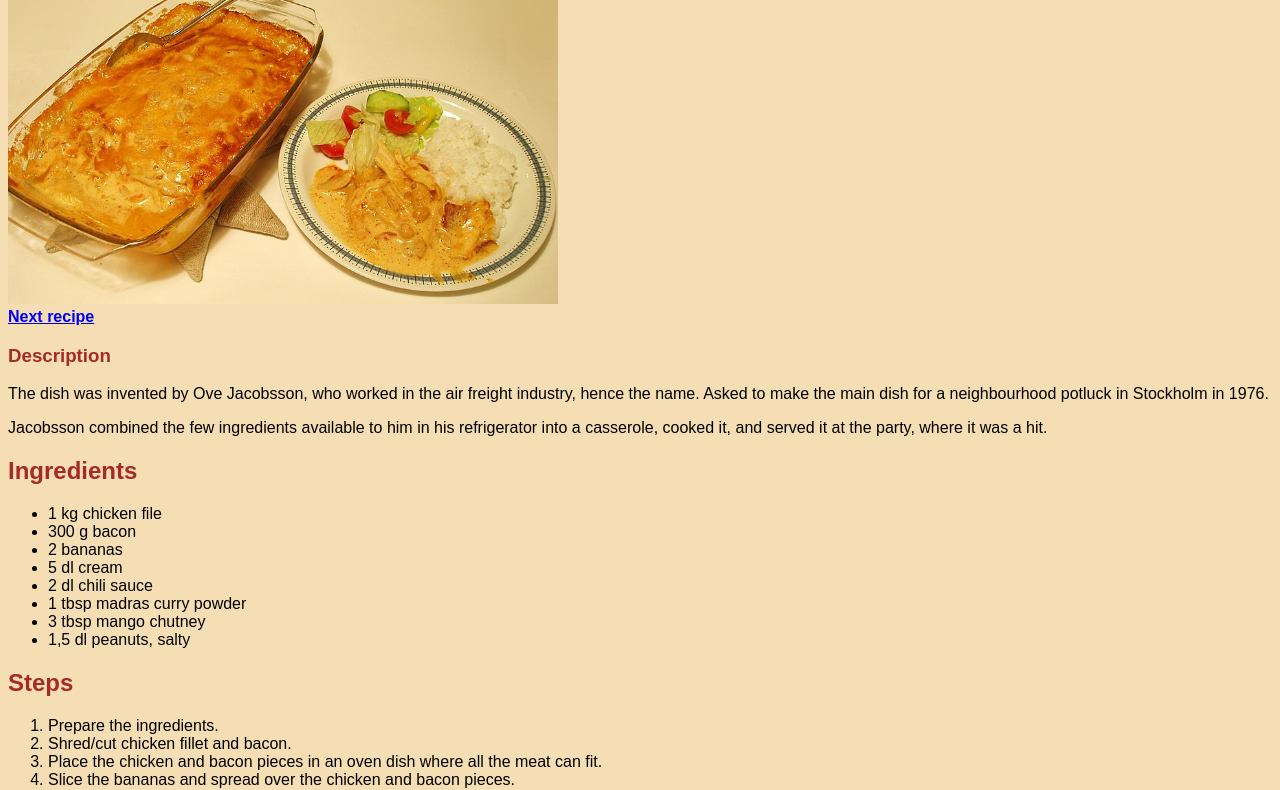
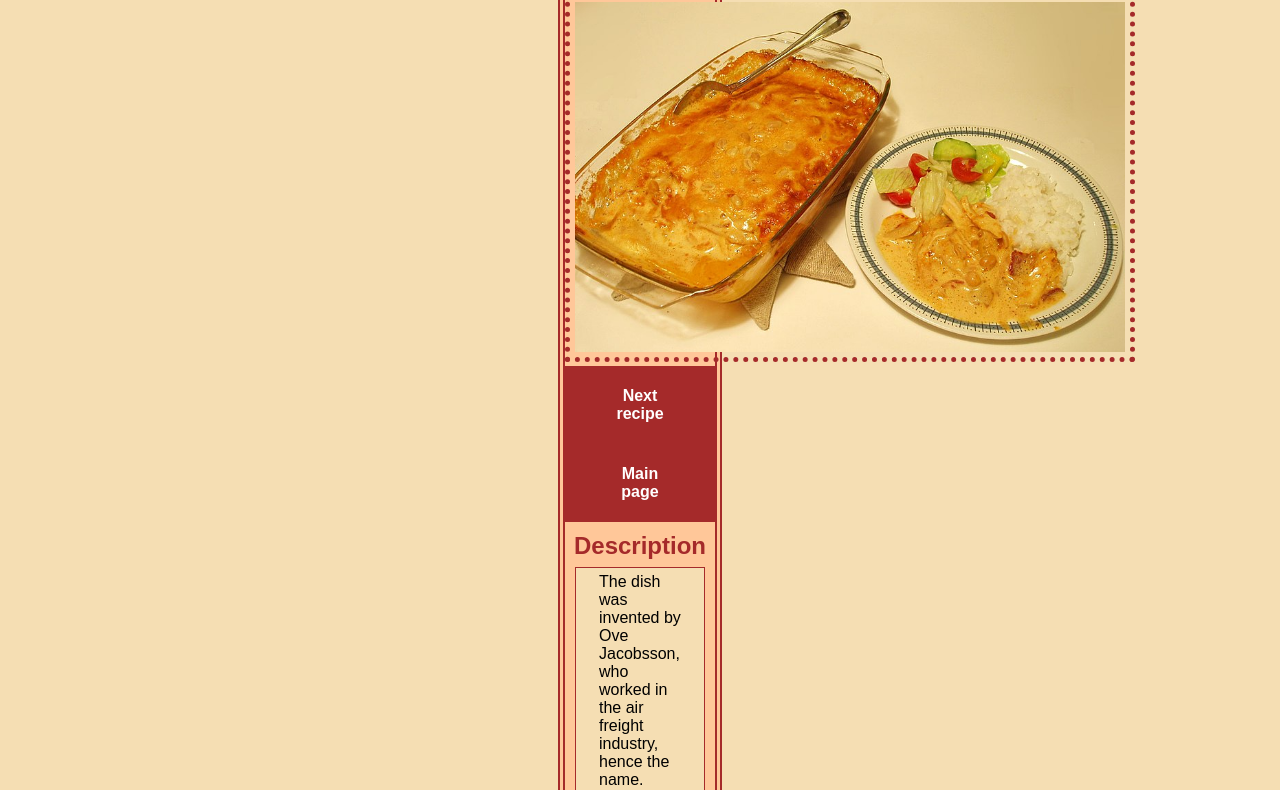
Before and after one commit to re1d555/odin-recipes, a plain HTML site: page recipes/flying-jacob.html in a window 1280 px wide. Shown: the part 126-916 px from the top of the page. Drawn offline with Linux system fonts and the light colour scheme.

Commit message:
Work with box model and cascade
add different style change on pages

```diff
--- a/recipes/flying-jacob.html
+++ b/recipes/flying-jacob.html
@@ -6,22 +6,29 @@
     <link rel="stylesheet" href="../style.css">
   </head>
   <body>
+    <div class="first-recipe">
+
       <div>
         <h1 class="title">Flying Jacob</h1>
           <img src="../images/Flygande_jakob_fardig.jpg"
           alt="Flying Jacob recipe">
       </div>
 
-        <a href="kringle.html">Next recipe</a>
+      <div>
+        <a class="lil-link" href="kringle.html">Next recipe</a>
+        <a class="lil-link" href="../index.html">Main page</a>
+      </div>
 
-    <h3 class="lil-title">Description</h3>
-      <p>The dish was invented by Ove Jacobsson, who worked in the air freight industry, hence the name. Asked to make the main dish for a
+      <h2 class="title">Description</h2>
+        <div class="description">
+          <p >The dish was invented by Ove Jacobsson, who worked in the air freight industry, hence the name. Asked to make the main dish for a
             neighbourhood potluck in Stockholm in 1976.</p>
           <p>Jacobsson combined the few ingredients available to him in his refrigerator into a casserole,
             cooked it, and served it at the party, where it was a hit.</p>
+        </div>
 
-    <h2 class="lil-title">Ingredients</h2>
-      <ul>
+      <h2 class="title">Ingredients</h2>
+        <ul class="description">
           <li>1 kg chicken file</li>
           <li>300 g bacon</li>
           <li>2 bananas</li>
@@ -32,8 +39,8 @@
           <li>1,5 dl peanuts, salty</li>
         </ul>
 
-    <h2 class="lil-title">Steps</h2>
-      <ol>
+      <h2 class="title">Steps</h2>
+        <ol class="description">
           <li>Prepare the ingredients.</li>
           <li>Shred/cut chicken fillet and bacon.</li>
           <li>Place the chicken and bacon pieces in an oven dish where all the meat can fit.</li>
@@ -44,7 +51,9 @@
           <li>Serve Flying Jacob with boiled rice (i used black rice this time) and with pressed cucumber</li>
         </ol>
 
-      <a href="../index.html">Main page</a>
+
+
+    </div>
 
   </body>
 </html>
--- a/style.css
+++ b/style.css
@@ -1,29 +1,97 @@
-* {
+body {
     background-color: wheat;
     font-family: Arial, Helvetica, sans-serif;
 }
 
-.main-page {
+.main-page,
+.first-recipe,
+.second-recipe,
+.third-recipe {
     text-align: center;
+    border: 7px double brown;
+    margin: 20px 550px 550px 550px;
+    padding-bottom: 400px;
+}
+
+.main-page,
+.list,
+.title,
+.first-recipe,
+.second-recipe,
+.third-recipe  {
+    background-color: hsl(27, 100%, 80%);
+}
+
+.title {
+    color: brown;
+    margin-bottom: 7px;
+    margin-top: 10px;
+}
+
+img {
+    width: 550px;
+    height: 350px;
+    padding: 5px;
+    border: 5px dotted brown;
 }
 
 .list {
     display: inline-block;
+    border: 4px solid brown;
+    padding: 0px 144px;
+    margin-top: 30px;
 }
 
-.title {
-    color: orangered;
+.lil-list {
+    margin-top: 20px;
+    margin-bottom: 20px;
+    display: block;
 }
 
-.lil-title {
-    color: brown;
+.link {
+    background-color: brown;
+    color: white;
+    font-weight: bold;
+    padding: 20px 40px;
+    display: block;
+    text-decoration: none;
+    border: 1px solid brown;
 }
 
-img {
-    height: 350px;
-    width: 550px ;
+.lil-link {
+    background-color: brown;
+    color: white;
+    font-weight: bold;
+    padding: 20px 40px;
+    text-decoration: none;
+    display: inline-block;
+    border: 1px solid brown;
 }
 
-a {
-    font-weight: bold;
+.link:hover {
+    background-color: wheat;
+    color: brown;
+    border: 1px solid brown;
 }
+
+.lil-link:hover {
+    background-color: wheat;
+    color: brown;
+    border: 1px solid brown;
+}
+
+p {
+    padding: 5px 13px;
+    margin: 0px 10px;
+}
+
+li {
+    padding-bottom: 5px;
+}
+
+.description {
+    text-align: left;
+    background-color: wheat;
+    border: 1px double brown;
+    margin: 0px 10px;
+}
```
Also changed, not shown: index.html (+10 -5 lines), recipes/kringle.html (+13 -8 lines), recipes/pylsur.html (+11 -6 lines). Lines whose indentation alone changed are shown as unchanged.
